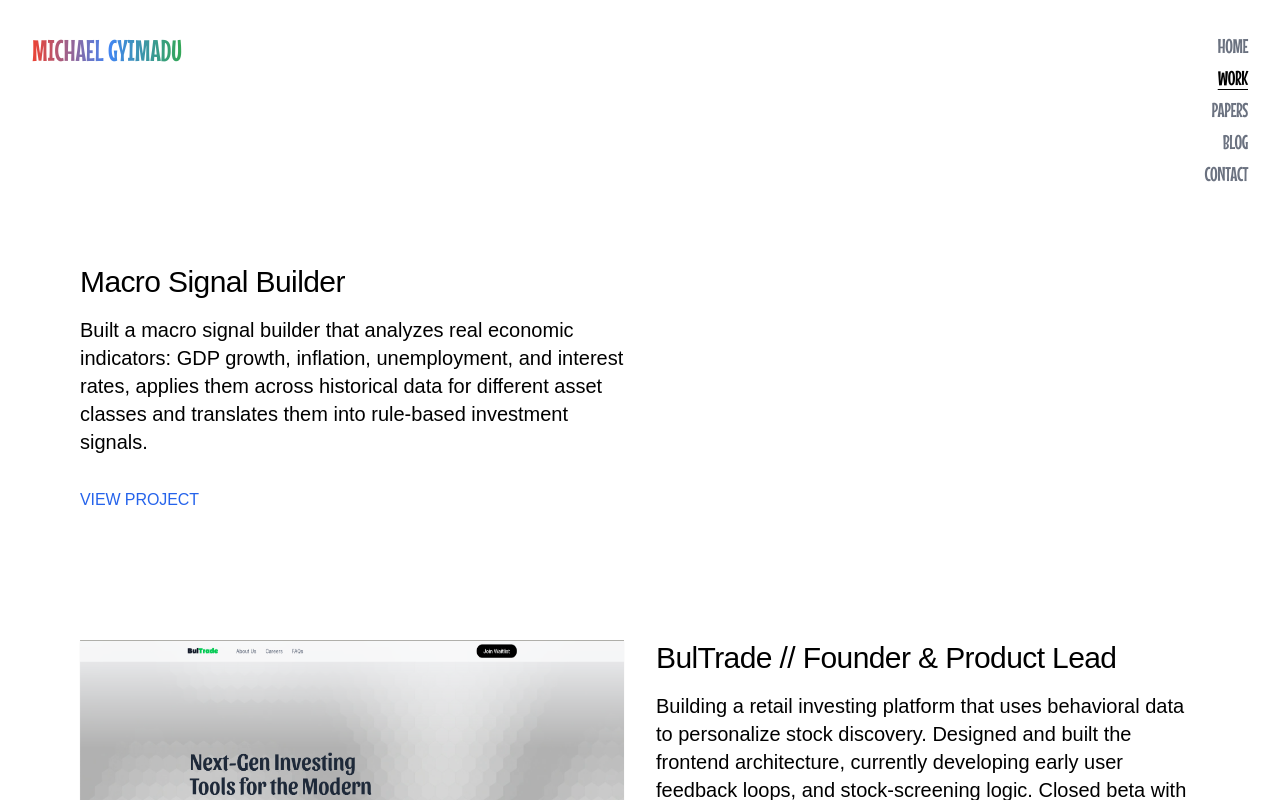
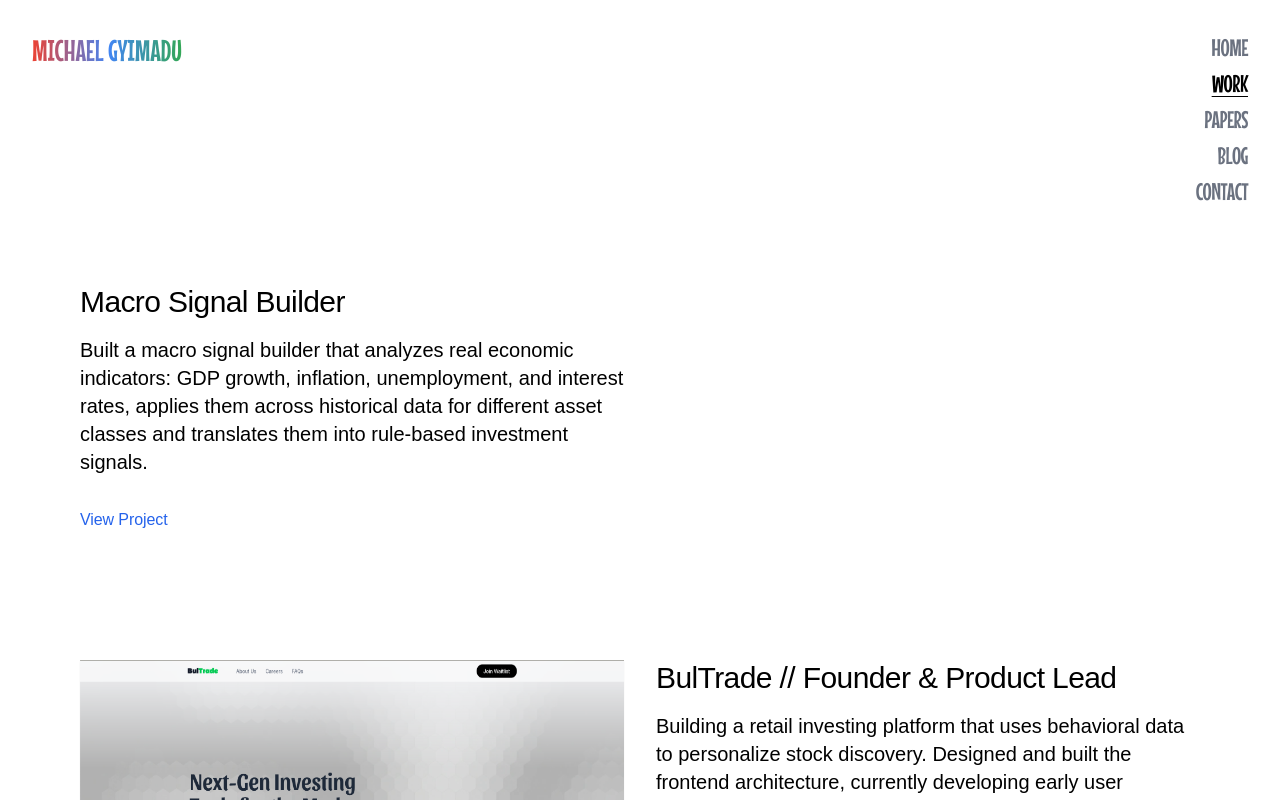
Before and after one commit to gyimadu/portfolio, a Next.js app: page /portfolio in a window 1280 px wide. Shown: the top 800 px of the page. Built offline with nearby package versions, Linux system fonts and the light colour scheme; a web font is replaced by a local one.

Commit message:
added link to paper

```diff
--- a/src/app/papers/page.tsx
+++ b/src/app/papers/page.tsx
@@ -9,7 +9,7 @@ export default function Papers() {
     {
       title: "Linear Algebra",
       description: "A comparative analysis of principal component analysis and singular value decomposition as dimensionality reduction techniques.",
-      link: "https://github.com/gyimadu/"
+      link: "https://drive.google.com/file/d/1VY1hDUbMIqwJSzUZPlH8gLfar4OAkbu0/view?usp=sharing"
     },
   ];
 
@@ -36,7 +36,7 @@ export default function Papers() {
                             rel="noopener noreferrer"
                             className="inline-block mt-4 text-blue-600 hover:text-blue-800 transition-colors"
                         >
-                            VIEW PAPER
+                            [ 📄 View Paper ]
                         </a>
                         )}
                     </div>
--- a/src/app/portfolio/page.tsx
+++ b/src/app/portfolio/page.tsx
@@ -119,7 +119,7 @@ export default function Portfolio() {
                         rel="noopener noreferrer"
                         className="inline-block mt-4 text-blue-600 hover:text-blue-800 transition-colors"
                       >
-                        {project.title === "BulTrade // Founder" ? "VIEW LANDING PAGE" : "VIEW PROJECT"}
+                        {project.title === "BulTrade // Founder" ? "View Landing Page" : "View Project"}
                       </a>
                     )}
                   </div>
--- a/src/components/Header.tsx
+++ b/src/components/Header.tsx
@@ -17,31 +17,31 @@ export default function Header() {
           <div className="md:flex md:flex-col hidden items-end justify-between space-y-1">
             <Link
               href="/"
-              className={`text-xl hover:text-gray-600 transition-colors ${pathname === '/' ? 'text-black font-light underline underline-offset-4 decoration-1' : 'text-gray-500'}`}
+              className={`text-2xl hover:text-gray-600 transition-colors ${pathname === '/' ? 'text-black font-light underline underline-offset-4 decoration-1' : 'text-gray-500'}`}
             >
               HOME
             </Link>
             <Link
               href="/portfolio"
-              className={`text-xl hover:text-gray-600 transition-colors ${pathname === '/portfolio' ? 'text-black font-light underline underline-offset-4 decoration-1' : 'text-gray-500'}`}
+              className={`text-2xl hover:text-gray-600 transition-colors ${pathname === '/portfolio' ? 'text-black font-light underline underline-offset-4 decoration-1' : 'text-gray-500'}`}
             >
               WORK
             </Link>
             <Link
               href="/papers"
-              className={`text-xl hover:text-gray-600 transition-colors ${pathname === '/papers' ? 'text-black font-light underline underline-offset-4 decoration-1' : 'text-gray-500'}`}
+              className={`text-2xl hover:text-gray-600 transition-colors ${pathname === '/papers' ? 'text-black font-light underline underline-offset-4 decoration-1' : 'text-gray-500'}`}
             >
               PAPERS
             </Link>
             <Link
               href="/blog"
-              className={`text-xl hover:text-gray-600 transition-colors ${pathname === '/blog' ? 'text-black font-light underline underline-offset-4 decoration-1' : 'text-gray-500'}`}
+              className={`text-2xl hover:text-gray-600 transition-colors ${pathname === '/blog' ? 'text-black font-light underline underline-offset-4 decoration-1' : 'text-gray-500'}`}
             >
               BLOG
             </Link>
             <Link
               href="/contact"
-              className={`text-xl hover:text-gray-600 transition-colors ${pathname === '/contact' ? 'text-black font-light underline underline-offset-4 decoration-1' : 'text-gray-500'}`}
+              className={`text-2xl hover:text-gray-600 transition-colors ${pathname === '/contact' ? 'text-black font-light underline underline-offset-4 decoration-1' : 'text-gray-500'}`}
             >
               CONTACT
             </Link>
```
